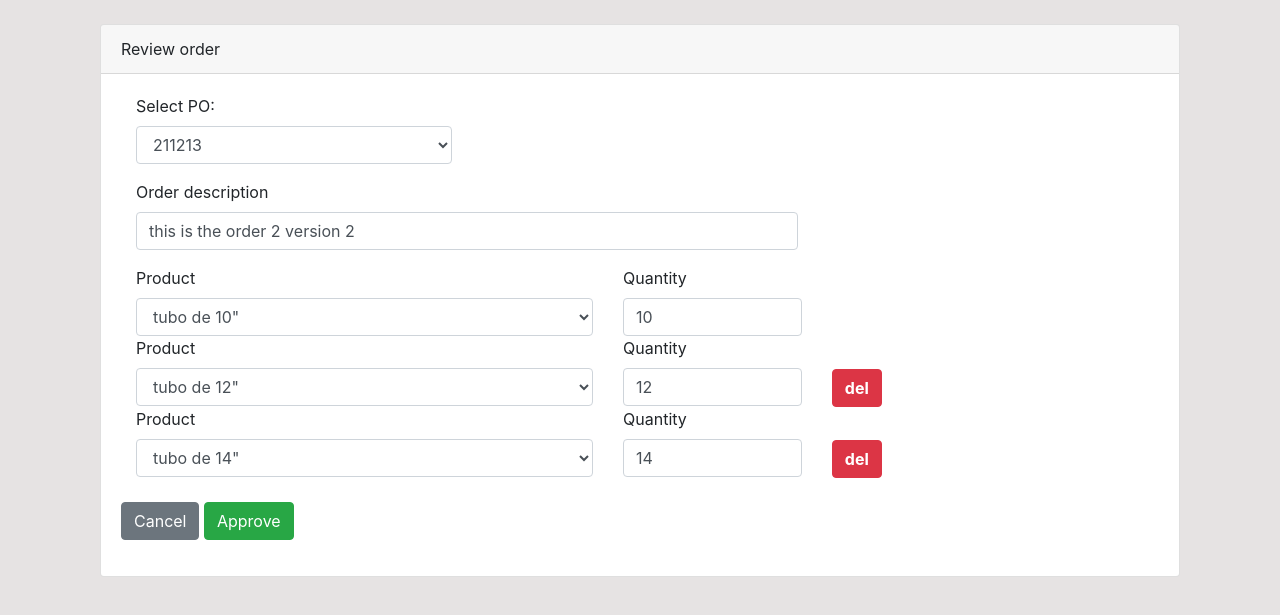
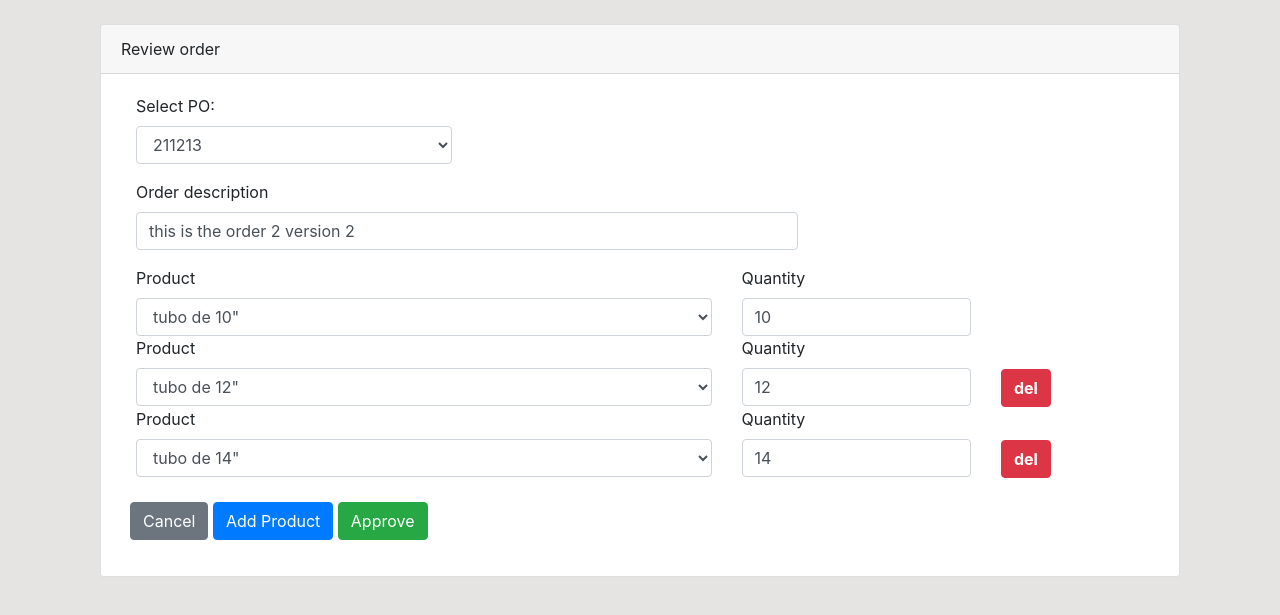
Before and after one commit to PaulCabeza/orders-mgmt-melectric, a Django app: page /review-order/20 in a window 1280 px wide. Shown: the part 56-671 px from the top of the page. Run offline with Django 3.2, Linux system fonts and the light colour scheme; a user stored in the database is signed in; data comes from the database, SQL or seed files in the repository; both versions use the stored data as it was after the commit; some libraries are stand-ins or nearby versions.

Commit message:
Fixed can add more products on review_order

```diff
--- a/templates/dashboard/review_order.html
+++ b/templates/dashboard/review_order.html
@@ -18,20 +18,14 @@
                 Review order
             </div>
             <div class="card-body">
-
                 {% if message_successfull %}
-
                     <div class="alert alert-info">
                         <h5>{{ message_successfull}}</h5>
                     </div>
-
                 {% endif %}
-
                 <form method="POST" class="needs-validation" novalidate>
                     {% csrf_token %}
-
                     <div class="form-group col-md-4" >
-
                         <div class="form-group">
                             <label for="exampleInputEmail1">Select PO: </label>
                             <select class="form-control" aria-label="Default select example" name="purchase_order">
@@ -46,10 +40,6 @@
                                 {% endfor %}
                             </select>
                         </div>
-
-                        <!-- <label for="">Purchase Order:</label>
-                        <input type="text" class="form-control" id="validationCustom01" value="{{order.po.po_number}}"> -->
-
                     </div>
 
                     <div class="form-group col-md-8" >
@@ -57,21 +47,20 @@
                         <input type="text" class="form-control" id="validationCustom01" name="description" value="{{ order.description }}" required>
                     </div>
 
+                    <div class="col-md-12">
                         {% for product in products %}
-                    <div class="row col-md-10">
+
+                        <div class="row">
                             <div class="col-7">
                                 <label for="formGroupExampleInput">Product</label>
                                 <select class="form-control" name="products" required>
                                     {% for prod in all_products %}
-
                                         {% if prod.id == product.product.id %}
                                             <option value="{{prod.id}}" selected>{{prod.product_name}}</option>
                                         {% else %}
                                             <option value="{{prod.id}}">{{prod.product_name}}</option>
                                         {% endif %}
-
                                     {% endfor %}
-
                                 </select>
                             </div>
                             <input type="hidden" name="" value="{{forloop.counter}}">
@@ -91,13 +80,21 @@
 
                         </div>
                         {% endfor %}
+                        <div id="moreproducts">
 
-                    <div id="moreproducts">
                         </div>
+
+                    </div>
+
+
+
+
+
                     <br>
                     <div class="form-group row">
-                        <div class="col-sm-12">
+                        <div class="col-sm-12 pl-4">
                             <a type="button" class="btn btn-secondary" href="{% url 'index' %}">Cancel</a>
+                            <button type="button" onclick="moreProductsFields()" class="btn btn-primary">Add Product</button>
                             <button type="submit" class="btn btn-success">Approve</button>
                         </div>
                     </div>
@@ -140,7 +137,7 @@
         d.appendChild(selectedOption)
 
         // d.options[d.options.length] = new Option("-- select a product --")
-        {% for product in list_products %}
+        {% for product in all_products %}
         d.options[d.options.length] = new Option("{{product.product_name}}","{{product.id}}")
         {% endfor %}
         // start append children to do the structure of html
@@ -225,5 +222,4 @@
     })();
 
 </script>
-
 {% endblock %}
```
Also changed, not shown: templates/dashboard/new_order.html (+2 -10 lines), dashboard/views.py (line endings or trailing spaces), db.sqlite3. Lines whose indentation alone changed are shown as unchanged.
